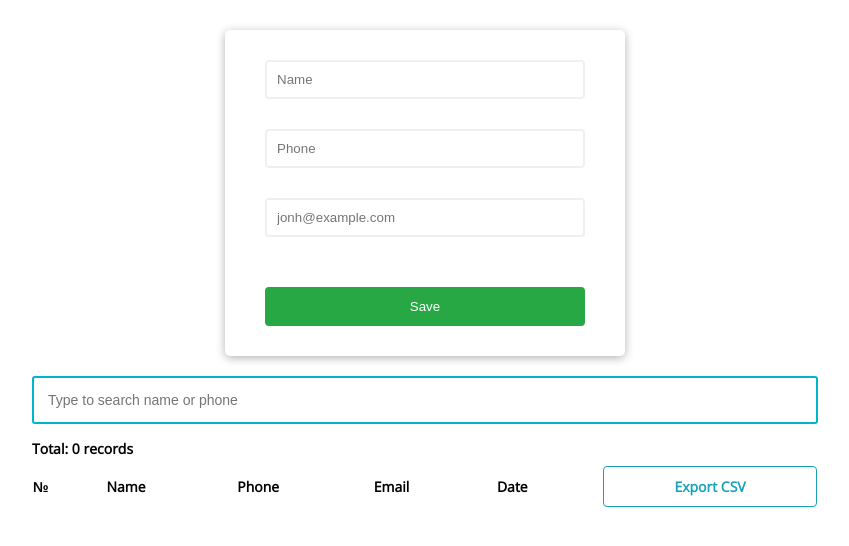
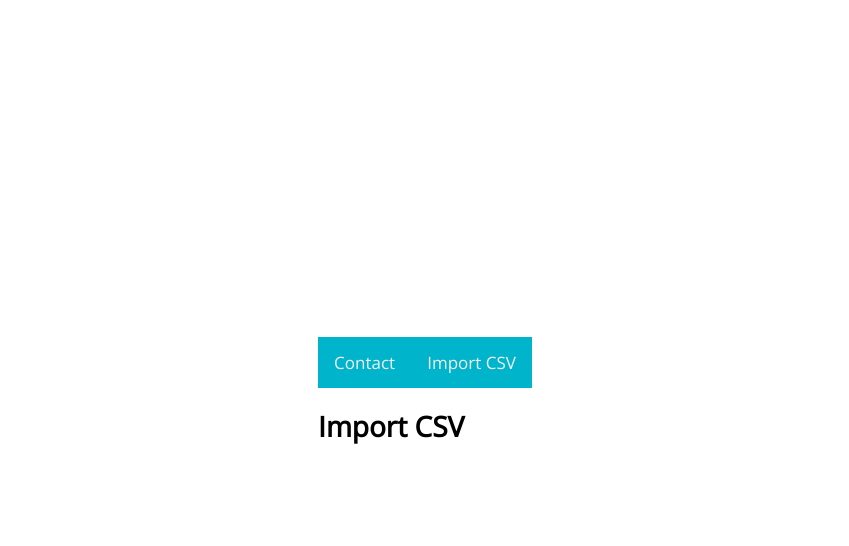
Before and after one commit to seng-js/react-js-contact-list-hook, a React (Create React App) app: page /import-csv in a window 1280 px wide. Shown: the top 546 px of the page, without its empty margins (215-1064 px from the left). Built offline with nearby package versions, Linux system fonts and the light colour scheme.

Commit message:
Add Routes

```diff
--- a/package.json
+++ b/package.json
@@ -12,6 +12,7 @@
     "react-csv": "^2.2.2",
     "react-dom": "^18.2.0",
     "react-hook-form": "^7.33.1",
+    "react-router-dom": "^6.3.0",
     "react-scripts": "5.0.1",
     "web-vitals": "^2.1.4"
   },
--- a/src/App.js
+++ b/src/App.js
@@ -1,28 +1,18 @@
 import './App.css';
-import ContactList from "./components/Contact/ContactList";
-import ContactForm from "./components/Contact/ContactForm";
-import ContactSearch from "./components/Contact/ContactSearch";
-import {getContactStorage, getDataById, searchContactInfo, getDefaultContact} from "./util/";
-import React, {useState} from 'react';
+import { Route, Routes } from "react-router-dom"
+import Contact from "./routes/Contact";
+import ImportCSV from "./routes/ImportCSV";
+import Navbar from "./components/Navbar";
 
 function App() {
-    const [contacts, setContacts] = useState(getContactStorage());
-    const [contact, setContact] = useState(getDefaultContact());
-
-    const editActionInfo = (id) => {
-        setContact(getDataById(id))
-    }
-
-    const searchInfo = (search) => {
-        setContacts(searchContactInfo(search));
-    }
-
     return (
-      <div className="container">
-          <ContactForm contact={contact} />
-          <ContactSearch searchInfo={searchInfo} />
-          <ContactList data={contacts} editActionInfo={editActionInfo} />
-      </div>
+        <>
+            <Navbar />
+            <Routes>
+                <Route path="/" element={<Contact />} />
+                <Route path="/import-csv" element={<ImportCSV />} />
+            </Routes>
+        </>
     );
 }
 
--- a/src/components/Contact/ContactForm.js
+++ b/src/components/Contact/ContactForm.js
@@ -1,5 +1,5 @@
 import {useForm} from 'react-hook-form';
-import React, { useEffect, useMemo } from 'react';
+import React, { useEffect } from 'react';
 import {
     getContactStorage,
     contactStore,
@@ -8,11 +8,7 @@ import {
 } from "../../util/";
 
 const ContactForm = (props) => {
-    const { register, handleSubmit, formState: { errors }, reset } = useForm({
-        defaultValues: useMemo(() => {
-            return props.contact;
-        }, [props])
-    });
+    const { register, handleSubmit, formState: { errors }, reset } = useForm();
 
     const saveInfo = (data) => {
         if (props.contact?.id === undefined) {
--- /dev/null
+++ b/src/components/Navbar.css
@@ -0,0 +1,23 @@
+.topnav {
+    overflow: hidden;
+    background-color: #00B4CC;
+}
+
+.topnav a {
+    float: left;
+    color: #f2f2f2;
+    text-align: center;
+    padding: 14px 16px;
+    text-decoration: none;
+    font-size: 17px;
+}
+
+.topnav a:hover {
+    background-color: #ddd;
+    color: black;
+}
+
+.topnav a.active {
+    background-color: #00B4CC;
+    color: white;
+}
--- /dev/null
+++ b/src/components/Navbar.js
@@ -0,0 +1,29 @@
+import React from 'react'
+import {Link} from 'react-router-dom'
+import './Navbar.css';
+
+const Navbar = () => {
+
+    const menuItems = [
+        {
+            link: "/",
+            name: "Contact",
+        },
+        {
+            link: "/import-csv",
+            name: "Import CSV",
+        }
+    ];
+
+    const listItem = menuItems.map((menu, key) => <Link key={key} to={menu.link}>{menu.name}</Link>);
+
+    return (
+        <>
+            <div className="topnav">
+                {listItem}
+            </div>
+        </>
+    )
+}
+
+export default Navbar
--- a/src/index.js
+++ b/src/index.js
@@ -2,9 +2,12 @@ import React from 'react';
 import ReactDOM from 'react-dom/client';
 import './index.css';
 import App from './App';
+import {BrowserRouter} from "react-router-dom";
 
 ReactDOM.createRoot(document.getElementById('root')).render(
   <React.StrictMode>
-    <App />
+      <BrowserRouter>
+          <App />
+      </BrowserRouter>
   </React.StrictMode>
 );
--- /dev/null
+++ b/src/routes/Contact.js
@@ -0,0 +1,29 @@
+import React, {useState} from 'react';
+import {getContactStorage, getDataById, getDefaultContact, searchContactInfo} from "../util/";
+import ContactForm from "../components/Contact/ContactForm";
+import ContactSearch from "../components/Contact/ContactSearch";
+import ContactList from "../components/Contact/ContactList";
+
+const Contact = () => {
+
+    const [contacts, setContacts] = useState(getContactStorage());
+    const [contact, setContact] = useState(getDefaultContact());
+
+    const editActionInfo = (id) => {
+        setContact(getDataById(id))
+    }
+
+    const searchInfo = (search) => {
+        setContacts(searchContactInfo(search));
+    }
+
+    return (
+        <div className="container">
+            <ContactForm contact={contact} />
+            <ContactSearch searchInfo={searchInfo} />
+            <ContactList data={contacts} editActionInfo={editActionInfo} />
+        </div>
+    );
+}
+
+export default Contact;
--- /dev/null
+++ b/src/routes/ImportCSV.js
@@ -0,0 +1,9 @@
+const ImportCSV = () => {
+    return (
+        <div>
+            <h1>Import CSV</h1>
+        </div>
+    );
+}
+
+export default ImportCSV
```
Also changed, not shown: 1 other file (tests, documents, lock files or other folders).
